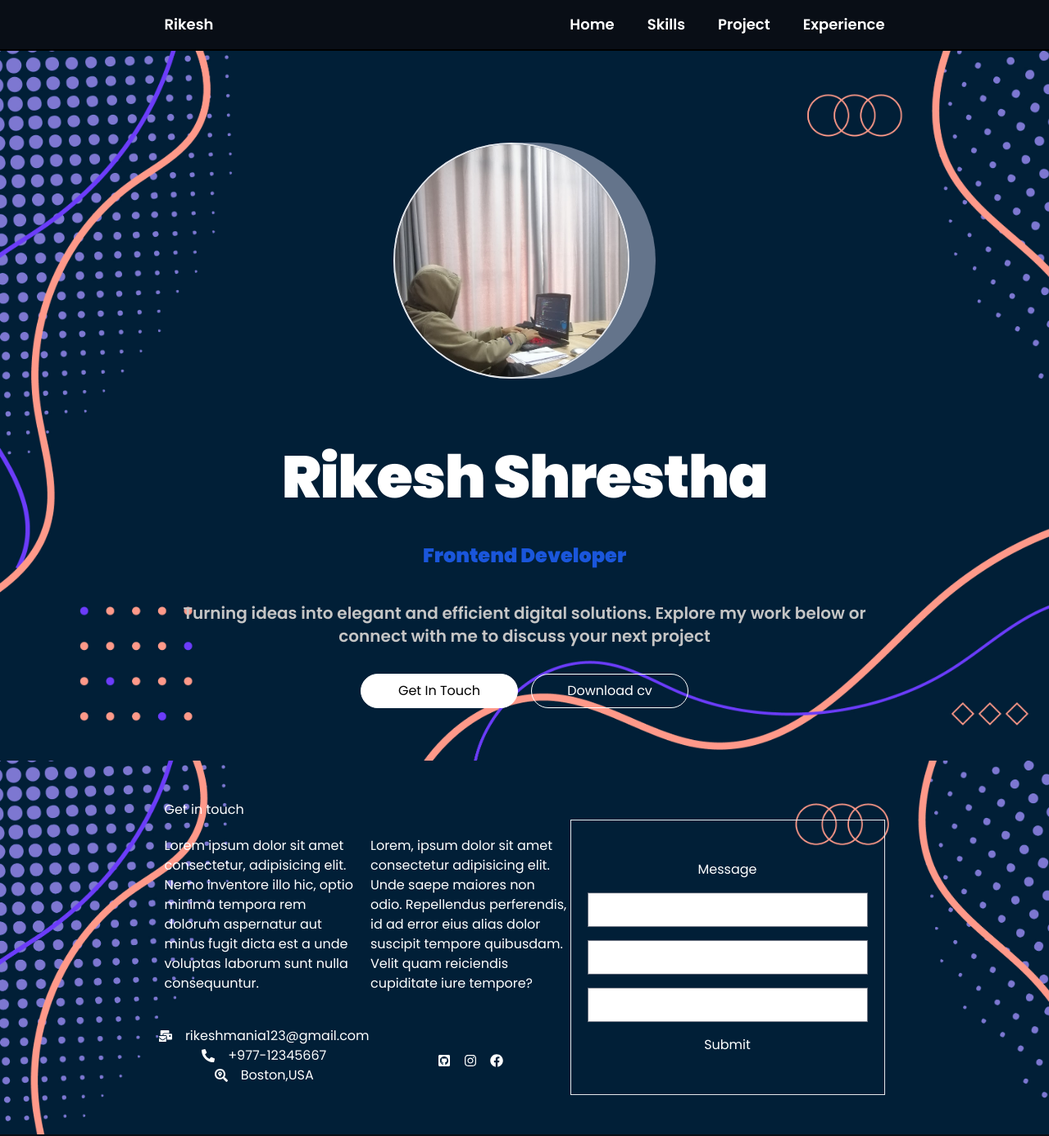
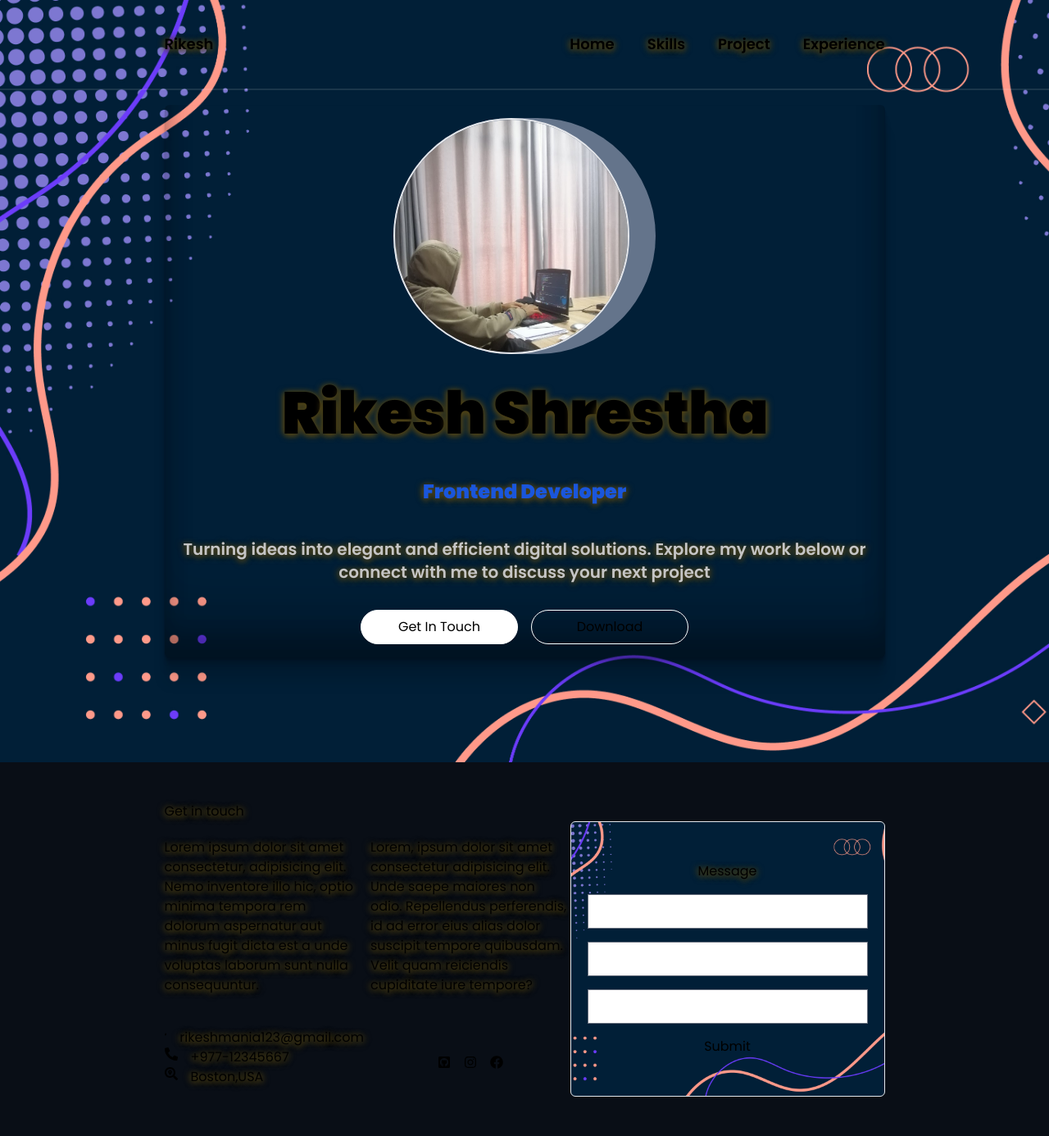
Before and after one commit to rikeshhh/Portfolio2nd, a React (Vite) app: page /Hero in a window 1280 px wide. Shown: the whole page at 82% size. Built offline with nearby package versions, Linux system fonts and the light colour scheme.

Commit message:
maintaneance

```diff
--- a/src/App.css
+++ b/src/App.css
@@ -1,9 +1,10 @@
 body{
   font-family: Poppins;
   background-color: #090E16;
-  color: white;
   font-family: poppins;
-
+  text-shadow: 3px 0px 7px rgba(81,67,21,0.8),
+  -3px 0px 7px rgba(81,67,21,0.8),
+  0px 4px 7px rgba(81,67,21,0.8);
 }
 .typing-demo {
   width: 16ch;
@@ -52,7 +53,6 @@ background-position: right;
   background-image: url("./assets/bg.jpg");
   background-attachment: fixed;
   width: 100%;
-  color: white;
   background-repeat: no-repeat;
   background-size: cover;
 }
@@ -68,6 +68,11 @@ background-position: right;
   }
 
 
+}
+.expo{
+  text-shadow: 4px 4px 0px #000,
+      -4px 0 0px #000,
+      7px 4px 0 #fff;
 }
 .box-shadow{
   background-color: aliceblue;
@@ -85,3 +90,29 @@ box-shadow: 1px -0px 2px rgba(21, 0, 0, 0.32),
   52px -27px 220px rgba(21, 0, 0, 0.03);
 
 }
+input{
+  background-color: white;
+  color:navy;
+}
+.footer-form{
+  background-image: url('../src/assets/bg.jpg');
+  object-fit: cover;
+  background-position: center;
+  background-size: cover;
+}
+.skill-shadow{
+  text-align: center;
+  box-shadow: 1px -0px 2px rgba(21, 0, 0, 0.32),
+    2px -1px 9px rgba(21, 0, 0, 0.29),
+    5px -2px 20px rgba(21, 0, 0, 0.26),
+    8px -4px 35px rgba(21, 0, 0, 0.22),
+    13px -7px 55px rgba(21, 0, 0, 0.19),
+    19px -10px 79px rgba(21, 0, 0, 0.16),
+    25px -13px 108px rgba(21, 0, 0, 0.13),
+    33px -17px 141px rgba(21, 0, 0, 0.10),
+    42px -22px 178px rgba(21, 0, 0, 0.06),
+    52px -27px 220px rgba(21, 0, 0, 0.03);
+}
+.hero-shadow{
+  box-shadow: rgba(0, 0, 0, 0.17) 0px -23px 25px 0px inset, rgba(0, 0, 0, 0.15) 0px -36px 30px 0px inset, rgba(0, 0, 0, 0.1) 0px -79px 40px 0px inset, rgba(0, 0, 0, 0.06) 0px 2px 1px, rgba(0, 0, 0, 0.09) 0px 4px 2px, rgba(0, 0, 0, 0.09) 0px 8px 4px, rgba(0, 0, 0, 0.09) 0px 16px 8px, rgba(0, 0, 0, 0.09) 0px 32px 16px;
+}
--- a/src/App.tsx
+++ b/src/App.tsx
@@ -9,7 +9,7 @@ function App() {
   return (
     <>
 
-    <div className='flex justify-center items-center flex-col  gap-40'>
+    <div className='flex justify-center items-center flex-col  gap-40 '>
       <HeroSection/>
       <Services/>
       <Comnbin/>
--- a/src/Experience/Services.tsx
+++ b/src/Experience/Services.tsx
@@ -12,7 +12,7 @@ const Services: React.FC = () => {
     },
     {
       id: 3,
-      header: "Mobile App Interface Development",
+      header: "Mobile Development",
     },
     {
       id: 4,
@@ -23,13 +23,13 @@ const Services: React.FC = () => {
   return (
     <section>
       <div className="main-container">
-        <div className="flex flex-col justify-center items-center">
+        <div className="flex flex-col justify-center items-center ">
           <h2 className="text-4xl font-black p-4 text-blue-700">My Services</h2>
-          <div className="grid grid-cols-4 gap-4">
+          <div className="grid grid-cols-4 gap-4 max-sm:grid-cols-1">
             {services.map((item) => (
               <div
                 key={item.id}
-                className="h-48  box-shadow flex justify-center items-center rounded-md"
+                className="h-48  box-shadow flex justify-center items-center rounded-md p-4"
               >
                 <div className="flex">{item.header}</div>
               </div>
--- a/src/Layout.tsx
+++ b/src/Layout.tsx
@@ -5,10 +5,10 @@ import Footer from "./component/Footer/Footer";
 const Layout = () => {
   return (
     <>
-      <header>
+      <header className="absolute z-40 w-full border-b-2 border-[#ffffff1a] py-6">
         <NavBar/>
       </header>
-      <main>
+      <main className="hero__background__image">
         <Outlet />
       </main>
       <footer>
--- a/src/component/Experience.tsx
+++ b/src/component/Experience.tsx
@@ -1,13 +1,13 @@
 
 const Experience = () => {
   return (
-    <section>
-      <div className="main-container">
+    <section className="main-container">
+      <div className="py-32 font-black">
         <div className="flex flex-col justify-center items-center gap-8">
           <h2 className="text-blue-700 text-4xl font-black">Experience</h2>
           <div className="flex flex-col text-3xl font-black">
             <h3>Frontend Developer at intuji (Internship)</h3>
-            <div className="text-xl font-thin">
+            <div className="text-xl font-semibold expo">
               Lorem ipsum dolor sit amet consectetur adipisicing elit.
               Exercitationem, corrupti eos rerum optio maxime velit omnis
               accusantium libero molestiae quam incidunt totam non repudiandae
--- a/src/component/Footer/Footer.tsx
+++ b/src/component/Footer/Footer.tsx
@@ -9,11 +9,11 @@ import {
 
 const Footer = () => {
   return (
-    <section className=" py-12 hero__background__image">
+    <section className=" py-12 ">
       <div className="main-container ">
         <h5>Get in touch</h5>
-        <div className="flex">
-          <div className="grid grid-cols-2 w-full gap-2">
+        <div className="flex max-sm:flex-col">
+          <div className="grid grid-cols-2 w-full gap-2 max-sm:grid-cols-1">
             <div className="text-left py-5">
               Lorem ipsum dolor sit amet consectetur, adipisicing elit. Nemo
               inventore illo hic, optio minima tempora rem dolorum aspernatur
@@ -28,19 +28,19 @@ const Footer = () => {
             </div>
 
             <div>
-              <ul className="flex justify-center items-center flex-col">
-                <li className="flex justify-center items-center gap-4">
+              <ul>
+                <li className="flex -center gap-4">
                   <FaMailBulk /> rikeshmania123@gmail.com
                 </li>
-                <li className="flex justify-center items-center gap-4">
+                <li className="flex  gap-4">
                   <FaPhoneAlt /> +977-12345667
                 </li>
-                <li className="flex justify-center items-center gap-4">
+                <li className="flex  gap-4">
                   <FaSearchLocation /> Boston,USA
                 </li>
               </ul>
             </div>
-            <div className="flex justify-center items-center gap-4">
+            <div className="flex justify-center items-center gap-4 py-4">
               <a href="">
                 {" "}
                 <FaGithubSquare />{" "}
@@ -55,7 +55,7 @@ const Footer = () => {
               </a>
             </div>
           </div>
-          <div className=" h-auto w-96  z-50 flex flex-col justify-center items-center p-12 gap-4 border">
+          <div className=" h-auto w-96  z-50 flex flex-col justify-center items-center p-12 gap-4 border max-sm:p-0 footer-form rounded-md max-sm:w-auto">
             <h6>Message</h6>
             <input type="text" />
             <input type="text" />
--- a/src/component/Header/NavBar.tsx
+++ b/src/component/Header/NavBar.tsx
@@ -3,7 +3,7 @@ import { Dropdown } from "flowbite-react";
 
 const NavBar = () => {
   return (
-    <section className="font-semibold text-lg  border-black  p-4 border-b-2">
+    <section className="font-semibold text-lg  border-black  p-4 ">
       <div className="main-container ">
         <div className="flex justify-between">
           <Link to="/">Rikesh</Link>
--- a/src/component/HeroSection/HeroImage.tsx
+++ b/src/component/HeroSection/HeroImage.tsx
@@ -1,7 +1,7 @@
 import penguin from './port.jpg'
 const HeroAside = () => {
   return (
-    <section className="w-full flex justify-center items-center py-12 ">
+    <section className="w-full flex justify-center items-center ">
   <div className="w-80 max-sm:w-52 rounded-full bg-slate-500">
 <figure className='w-72  h-72 max-sm:w-48 max-sm:h-48 rounded-full  overflow-hidden border-2 '>
   <img src={penguin} alt=""  className='bg-contain'/>
--- a/src/component/HeroSection/HeroSection.tsx
+++ b/src/component/HeroSection/HeroSection.tsx
@@ -14,8 +14,10 @@ const HeroSection = () => {
     }),
   };
   return (
-    <section className="HeroSection py-16 hero__background__image">
+    <section className="HeroSection  hero__background__image">
       <div className="main-container ">
+        <div className="text-center py-32 flex items-center flex-col justify-center gap-8 max-sm:py-22">
+          <div className="p-4 hero-shadow rounded-md">
             <div className="flex  flex-col gap-8 relative">
               <HeroAside />
               <div className="flex justify-center items-center font-black flex-col text-4xl gap-10 text-center">
@@ -33,12 +35,14 @@ const HeroSection = () => {
                     </motion.h1>
                   ))}
                 </div>
-            <span className="text-2xl text-blue-700">Frontend Developer</span>
+                <span className="text-2xl text-blue-700">
+                  Frontend Developer
+                </span>
                 <div className="text-xl font-semibold text-[#C5C5C5] text-center">
                   <p>
                     Turning ideas into elegant and efficient digital solutions.
-                Explore my work below or connect with me to discuss your next
-                project
+                    Explore my work below or connect with me to discuss your
+                    next project
                   </p>
                 </div>
               </div>
@@ -47,12 +51,15 @@ const HeroSection = () => {
                   Get In Touch
                 </button>
                 <button className="border rounded-full border-[#fff] p-2  w-48 hover:bg-white hover:text-black">
-              Download cv
+                  <a href="../../portfolio.docx" download>
+                    Download
+                  </a>
                 </button>
               </div>
             </div>
           </div>
-
+        </div>
+      </div>
     </section>
   );
 };
--- a/src/component/SkillProject/Project/ProjectData.tsx
+++ b/src/component/SkillProject/Project/ProjectData.tsx
@@ -31,17 +31,23 @@ useEffect(() => {
     <section>
       <div className="main-container">
       <div className="flex flex-col" >
-<div className="grid grid-cols-3 text-white  gap-8  relative max-sm:grid-cols-1 justify-center items-center">
-{userData.slice(0,8).map((item:Repo)=>(
-  <div key={item.id} className="w-60 h-auto border rounded-lg flex justify-center items-center flex-col p-4 gap-4">
+<div className="grid text-white  gap-12  relative grid-cols-1 justify-center items-center">
+{userData.slice(0,3).map((item:Repo)=>(
+  <div key={item.id} className="flex h-auto border rounded-lg justify-center items-center  p-4 gap-4 max-sm:flex-col box-shadow">
+
+    <div className="flex flex-col justify-center items-center p-2">
     <figure>
-      <img src={item.owner.avatar_url} alt="" className="max-w-full max-h-full"/>
+      <img src={item.owner.avatar_url} alt="" className="max-w-full max-h-full max-sm:w-auot"/>
     </figure>
-    <h1>{item.name}</h1>
-    <div>
+    <h5>{item.name}</h5>
+  </div>
+  <div className="flex flex-col justify-center items-center gap-2">
+    Lorem ipsum dolor sit amet consectetur adipisicing elit. Delectus quia consequatur provident nam officia dicta, iusto eos modi impedit nihil debitis! Iste tempora ipsam provident voluptatem quo, reiciendis delectus porro.
+   <div>
+   <button onClick={()=>handlick(item.html_url)} className="border p-2 rounded-md">View</button>
+   </div>
 
-    <button onClick={()=>handlick(item.html_url)} className="border p-2 rounded-md">View</button>
-    </div>
+  </div>
   </div>
 ))}
 </div>
--- a/src/component/SkillProject/Skill/Comnbin.tsx
+++ b/src/component/SkillProject/Skill/Comnbin.tsx
@@ -2,15 +2,8 @@ import SkillName from "./SkillName";
 import Doughnuts from "./Doughnut";
 const Comnbin = () => {
   return (
-    <section className="relative text-center skill__background_image w-full ">
-    <div className="absolute bottom-0 left-0 grid grid-cols-3 ball">
-<div className="w-2 h-2 bg-purple-400 rounded-full"></div>
-<div className="w-2 h-2 bg-purple-400 rounded-full"></div>
-<div className="w-12 h-12 bg-purple-400 rounded-full"></div>
-<div className="w-12 h-12 bg-purple-400 rounded-full"></div>
-<div className="w-12 h-12 bg-purple-400 rounded-full"></div>
-<div className="w-12 h-12 bg-purple-400 rounded-full"></div>
-    </div>
+    <section className="relative text-center  w-full  hero__background__image      ">
+
   <div className="absolute top-0 right-0 h-16 w-16 ballTwo">
   <div className="w-12 h-12 bg-purple-400 rounded-full"></div>
 <div className="w-12 h-12 bg-purple-400 rounded-full"></div>
@@ -19,7 +12,7 @@ const Comnbin = () => {
 <div className="w-12 h-12 bg-purple-400 rounded-full"></div>
 <div className="w-12 h-12 bg-purple-400 rounded-full"></div>
   </div>
-      <div className="main-container">
+      <div className="main-container ">
         <h2 className="text-4xl font-black p-4 text-blue-700">My skills</h2>
         <div className="flex max-sm:flex-col gap-8 justify-center items-center">
           <Doughnuts />
--- a/src/component/SkillProject/Skill/SkillName.tsx
+++ b/src/component/SkillProject/Skill/SkillName.tsx
@@ -10,7 +10,7 @@ const SkillName = () => {
     <div className="grid grid-cols-2 gap-4 w-96 max-sm:grid-cols-1 max-sm:w-auto">
 
         {Data.map((item)=>(
-            <div className={`flex flex-col relative justify-center items-center py-2 px-4  h-[69px] max-sm:w-52 ${item.color} border rounded-xl`} key={item.id}>
+            <div className={`flex flex-col relative justify-center items-center py-2 px-4 z-50 h-[69px] max-sm:w-52 ${item.color} border rounded-xl skill-shadow`} key={item.id}>
 
 <motion.h1
       initial="hidden"
```
Lines whose indentation alone changed are shown as unchanged.
